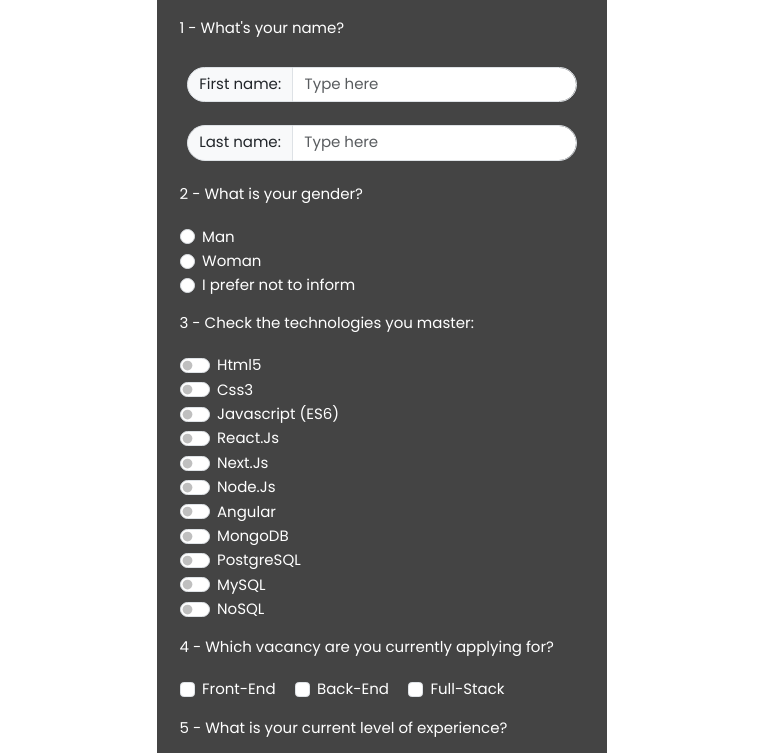
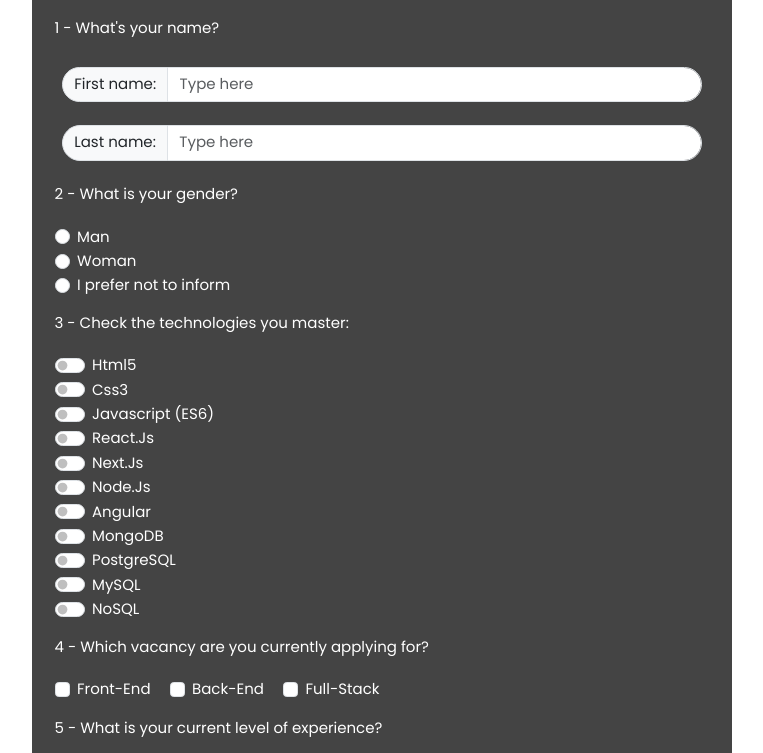
Before and after one commit to keferson-github/landing-page-formulario-vagas-para-dev, a website: page index.html in a window 1280 px wide. Shown: the part 201-954 px from the top of the page, without its empty margins (258-1021 px from the left). Drawn offline with nearby package versions, Linux system fonts and the light colour scheme.

Commit message:
Update style.css
Ajuste na largura do formulário

```diff
--- a/style.css
+++ b/style.css
@@ -18,7 +18,7 @@ body {
 
 .container1 {
   background-color: #000000bb;
-  width: 450px;
+  width: 700px;
   height: auto;
   padding: 80px;
   border-radius: 20px;
```
